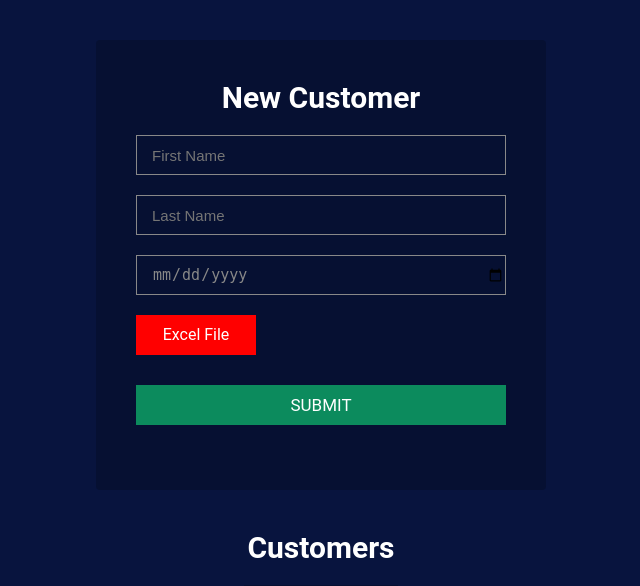
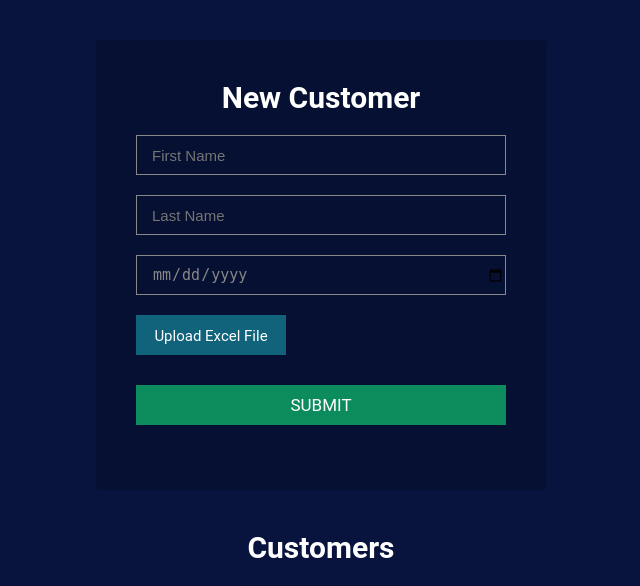
Before and after one commit to Caiphe/Customer-Data, a Django app: page / in a window 1280 px wide. Shown: the top 586 px of the page, without its empty margins (319-959 px from the left). Run offline with Django 3.2, Linux system fonts and the light colour scheme; data comes from the database, SQL or seed files in the repository; some web fonts are replaced.

Commit message:
New updates

```diff
--- a/static/custom.css
+++ b/static/custom.css
@@ -54,8 +54,8 @@ body {
   outline: none;
 }
 .form-container form label {
-  width: 120px;
-  background: red;
+  width: 150px;
+  background: #11627b;
   text-align: center;
   height: 40px;
   margin-bottom: -21px;
@@ -63,6 +63,16 @@ body {
   padding-top: 10px;
   color: #fff;
   cursor: pointer;
+  transition: all 0.3s ease-in-out;
+  border: solid 2px #11627b;
+  font-size: 15px;
+}
+.form-container form label:hover {
+  color: #fff;
+  background-color: transparent;
+  border: solid 2px #11627b;
+  transition: all 0.3s ease-in-out;
+  color: #11627b;
 }
 .form-container form .submit-btn {
   background-color: #0C8B5D;
@@ -117,12 +127,17 @@ body {
   vertical-align: top;
   margin-bottom: 15px;
 }
+.customer-card:hover .customer-name {
+  transition: all 0.3s ease-in-out;
+  color: #11627b;
+}
 .customer-card .customer-name {
   font-size: 16px;
   line-height: 19px;
   color: #FFFFFF;
   text-align: center;
   text-decoration: none;
+  transition: all 0.3s ease-in-out;
 }
 .customer-card .customer-birthday {
   color: #7D7D7D;
@@ -154,7 +169,7 @@ body {
   position: absolute;
   bottom: 147px;
   font-size: 14px;
-  left: 170px;
+  left: 200px;
 }
 #lblError {
   color: #b60c8b;
@@ -177,3 +192,14 @@ body {
   background-color: transparent;
   transition: all 0.3s ease-in-out;
 }
+.canvas-container {
+  margin-top: 70px;
+}
+.date-details {
+  text-align: center;
+  font-size: 13px;
+  color: #cdcdcd;
+  margin-top: -10px;
+  border-bottom: solid 1px #cdcdcd;
+  padding-bottom: 40px;
+}
--- a/static/custom.less
+++ b/static/custom.less
@@ -9,6 +9,7 @@
 @success: #0C8B5D;
 @error: rgb(182, 12, 139);
 @font : 'Roboto', sans-serif;
+@bl : #11627b;
 
 
 body{
@@ -52,8 +53,8 @@ body{
         }
 
         label{
-            width: 120px;
-            background: red;
+            width: 150px;
+            background: #11627b;
             text-align: center;
             height: 40px;
             margin-bottom: -21px;
@@ -62,8 +63,18 @@ body{
             cursor: pointer;
             color: #fff;
             cursor: pointer;
+            transition: all 0.3s ease-in-out;
+            border: solid 2px #11627b;
+            font-size: 15px;
+
+            &:hover{
+                color: #fff;
+                background-color: transparent;
+                border: solid 2px #11627b;
+                transition: all 0.3s ease-in-out;
+                color: #11627b;
+            }
         }
-
 
         .submit-btn{
             background-color: @success;
@@ -125,12 +136,20 @@ body{
     vertical-align: top;
     margin-bottom: 15px;
 
+    &:hover{
+        .customer-name{
+            transition: all .3s ease-in-out;
+            color: @bl;
+        }
+    }
+
     .customer-name{
         font-size: 16px;
         line-height: 19px;
         color: #FFFFFF;
         text-align: center;
         text-decoration: none;
+        transition: all .3s ease-in-out
     }
 
     .customer-birthday{
@@ -168,7 +187,7 @@ body{
     position: absolute;
     bottom: 147px;
     font-size: 14px;
-    left: 170px;
+    left: 200px;
 }
 
 #lblError{
@@ -194,3 +213,16 @@ body{
         transition: all .3s ease-in-out;
     }
 }
+
+.canvas-container{
+    margin-top: 70px;
+}
+
+.date-details{
+    text-align: center;
+    font-size: 13px;
+    color: #cdcdcd;
+    margin-top: -10px;
+    border-bottom: solid 1px #cdcdcd;
+    padding-bottom: 40px;
+}
--- a/templates/index.html
+++ b/templates/index.html
@@ -10,7 +10,7 @@
             <input type="text" name="first_name" placeholder="First Name" required="" id="id_first_name">
             <input type="text" name="last_name" placeholder="Last Name" required="" id="id_last_name">
             <input type="date" name="birth_date" placeholder="Date of Birth" required="" id="id_birth_date">
-            <label for="id_file">Excel File</label>
+            <label for="id_file">Upload Excel File</label>
             <input type="file" name="file" required="" id="id_file">
             <div id="uploadFile"></div>
             <span id="lblError"></span>
```
Also changed, not shown: templates/customer_detail.html (+4 -3 lines).
